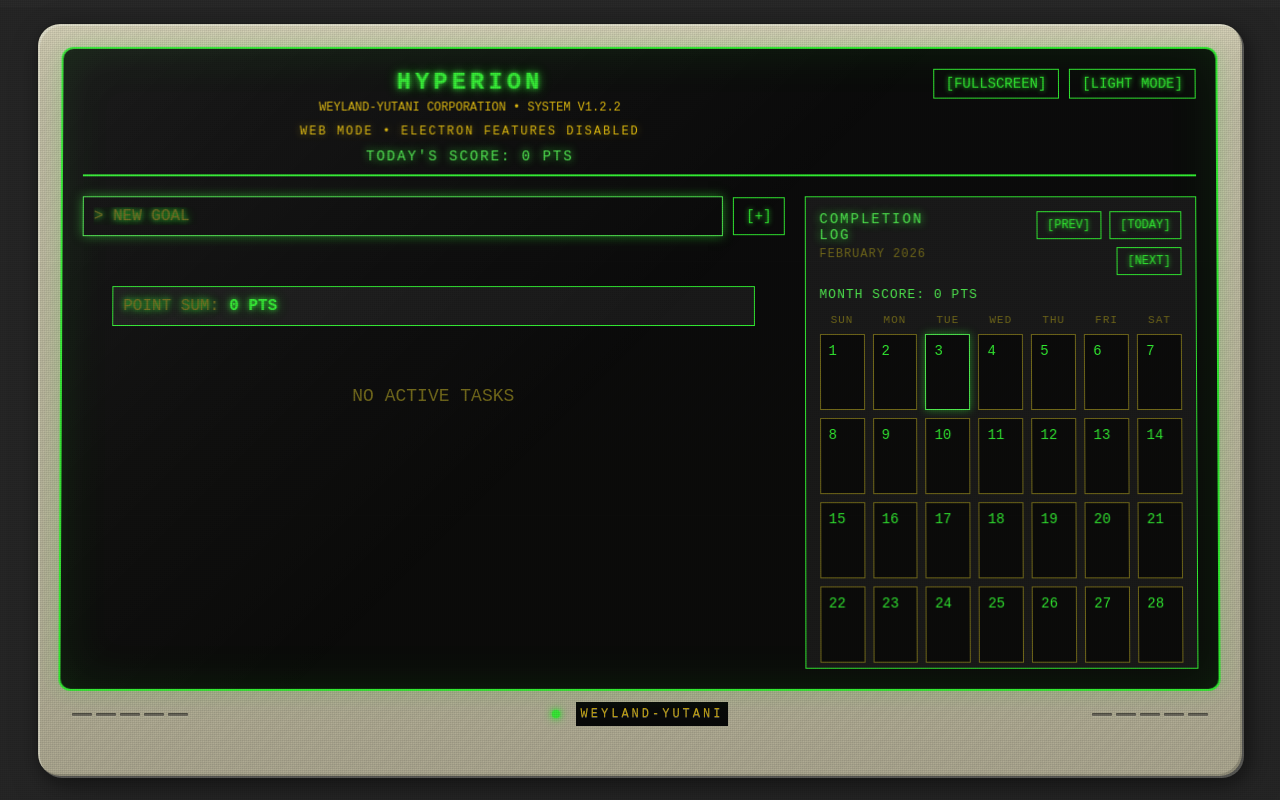
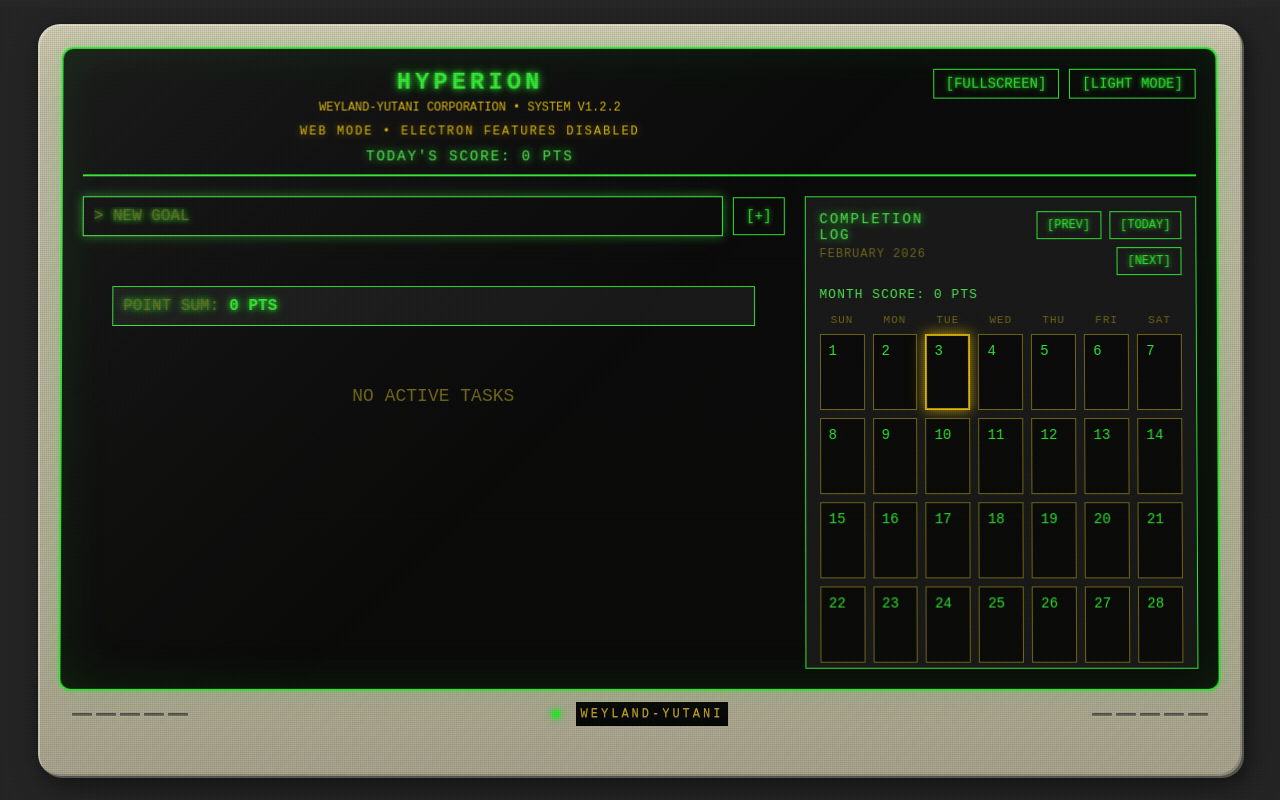
Before and after one commit to zarcaxm/Turing, a React (Vite) app: page / in a window 1280 px wide. Built offline with nearby package versions, Linux system fonts and the light colour scheme.

Commit message:
Fix: Calendar's Today's Noticeablity

```diff
--- a/src/styles/terminal.css
+++ b/src/styles/terminal.css
@@ -383,13 +383,25 @@ body[data-theme="dark"] .app-subtitle {
 }
 
 .calendar-day.is-today {
-  border-color: var(--text-highlight);
-  box-shadow: 0 0 8px var(--glow-color);
+  border-color: #f7cc0a;
+  box-shadow:
+    inset 0 0 0 1px rgba(247, 204, 10, 0.85),
+    0 0 10px rgba(247, 204, 10, 0.55),
+    0 0 18px rgba(247, 204, 10, 0.35);
 }
 
 .calendar-day.has-score {
   border-color: var(--border-color);
   box-shadow: inset 0 0 0 1px var(--glow-color);
+}
+
+.calendar-day.is-today.has-score {
+  border-color: #f7cc0a;
+  box-shadow:
+    inset 0 0 0 1px rgba(247, 204, 10, 0.85),
+    inset 0 0 0 2px rgba(247, 204, 10, 0.25),
+    0 0 10px rgba(247, 204, 10, 0.55),
+    0 0 18px rgba(247, 204, 10, 0.35);
 }
 
 .calendar-day-number {
```
Also changed, not shown: 4 other files (tests, documents, lock files or other folders).
